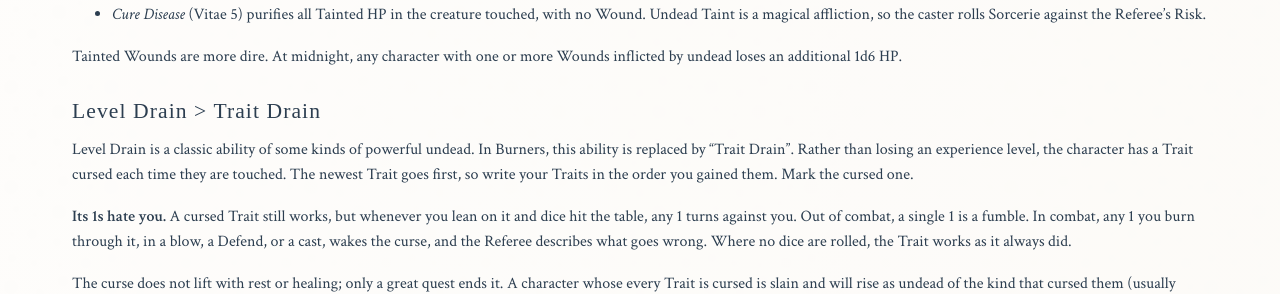
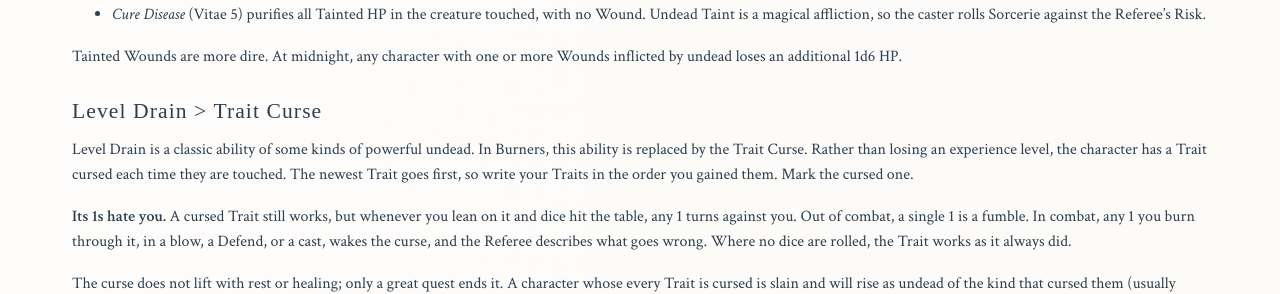
Before and after one commit to paulabrams/burners, a Jekyll site: the page built from markdown/burners-burn-undead.md, in a window 1280 px wide. Shown: the part 1924-2218 px from the top of the page. Built offline with Jekyll 4.4.1, drawn with Linux system fonts in a browser that asks for light colours; some web fonts are replaced.

Commit message:
Publish local draft: rename Trait Drain to Trait Curse.
Co-authored-by: Cursor <cursoragent@cursor.com>

```diff
--- a/markdown/burners-burn-undead.md
+++ b/markdown/burners-burn-undead.md
@@ -60,9 +60,9 @@ Healing magic and potions do not restore Tainted HP. *Healing Touch*, *Stanch*,
 
 Tainted Wounds are more dire. At midnight, any character with one or more Wounds inflicted by undead loses an additional 1d6 HP.
 
-### Level Drain > Trait Drain
+### Level Drain > Trait Curse
 
-Level Drain is a classic ability of some kinds of powerful undead. In Burners, this ability is replaced by "Trait Drain". Rather than losing an experience level, the character has a Trait cursed each time they are touched. The newest Trait goes first, so write your Traits in the order you gained them. Mark the cursed one.
+Level Drain is a classic ability of some kinds of powerful undead. In Burners, this ability is replaced by the Trait Curse. Rather than losing an experience level, the character has a Trait cursed each time they are touched. The newest Trait goes first, so write your Traits in the order you gained them. Mark the cursed one.
 
 **Its 1s hate you.** A cursed Trait still works, but whenever you lean on it and dice hit the table, any 1 turns against you. Out of combat, a single 1 is a fumble. In combat, any 1 you burn through it, in a blow, a Defend, or a cast, wakes the curse, and the Referee describes what goes wrong. Where no dice are rolled, the Trait works as it always did.
 
```
Also changed, not shown: experiments/burners-xp-and-advancement.md (+2 -2 lines), markdown/burners-ose-conversions.md (+1 -1 lines).
